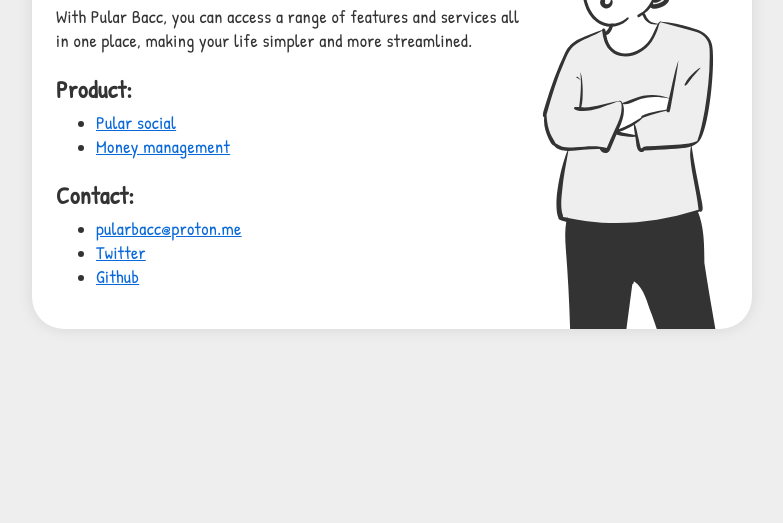
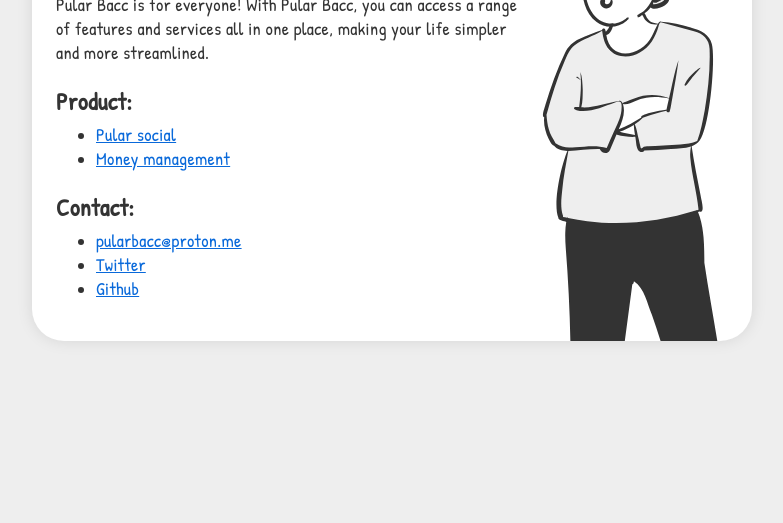
Before and after one commit to pularbacc/pularbacc.github.io, a plain HTML site: page index.html in a window 1280 px wide. Shown: the part 277-800 px from the top of the page, without its empty margins (248-1031 px from the left). Drawn offline with Linux system fonts and the light colour scheme.

Commit message:
add meta

```diff
--- a/index.html
+++ b/index.html
@@ -2,9 +2,31 @@
 <html lang="en">
 <head>
 	<meta charset="UTF-8" />
+	<meta property="og:locale" content="en_US">
+	<meta name="medium" content="mult">
+
 	<meta name="viewport" content="width=device-width, initial-scale=1, maximum-scale=1">
-	<link rel="icon" type="image/png" href="/public/favicon/favicon.ico">
+
+	<meta property="og:site_name" content="Pular Bacc">
+	<meta name="application-name" content="Pular Bacc">
 	<title>Pular Bacc</title>
+
+	<link rel="icon" type="image/png" href="/public/favicon/tree.png">
+
+	<meta name="title" content="Pular Bacc">
+	<meta property="og:title" content="Pular Bacc">
+	<meta itemprop="name" content="Pular Bacc">
+
+	<meta name="description" content="With Pular Bacc, you can access a range of features and services all in one place, making your life simpler and more streamlined.">
+	<meta property="og:description" content="With Pular Bacc, you can access a range of features and services all in one place, making your life simpler and more streamlined.">
+	<meta itemprop="description" content="With Pular Bacc, you can access a range of features and services all in one place, making your life simpler and more streamlined.">
+
+	<meta property="og:url" content="https://pularbacc.github.io">
+	<meta itemprop="url" content="https://pularbacc.github.io">
+
+	<meta property="og:image" content="/public/images/thumbnail.png">
+	<meta itemprop="image" content="/public/images/thumbnail.png">
+
 	<link rel="stylesheet" href="/public/css/styles.css">
 </head>
 <body>
@@ -13,7 +35,7 @@
 			<div class="content-container">
 				<h1 class="label-hello">Welcome to Pular Bacc!</h1>
 				<p>
-					With Pular Bacc, you can access a range of features and services all in one place, making your life simpler and more streamlined.
+					Pular Bacc is for everyone! With Pular Bacc, you can access a range of features and services all in one place, making your life simpler and more streamlined.
 				</p>
 				<h2>Product:</h2>
 				<ul>
```
Also changed, not shown: public/favicon/favicon.ico (deleted), public/favicon/tree.png (added), public/images/thumbnail.png (added).
